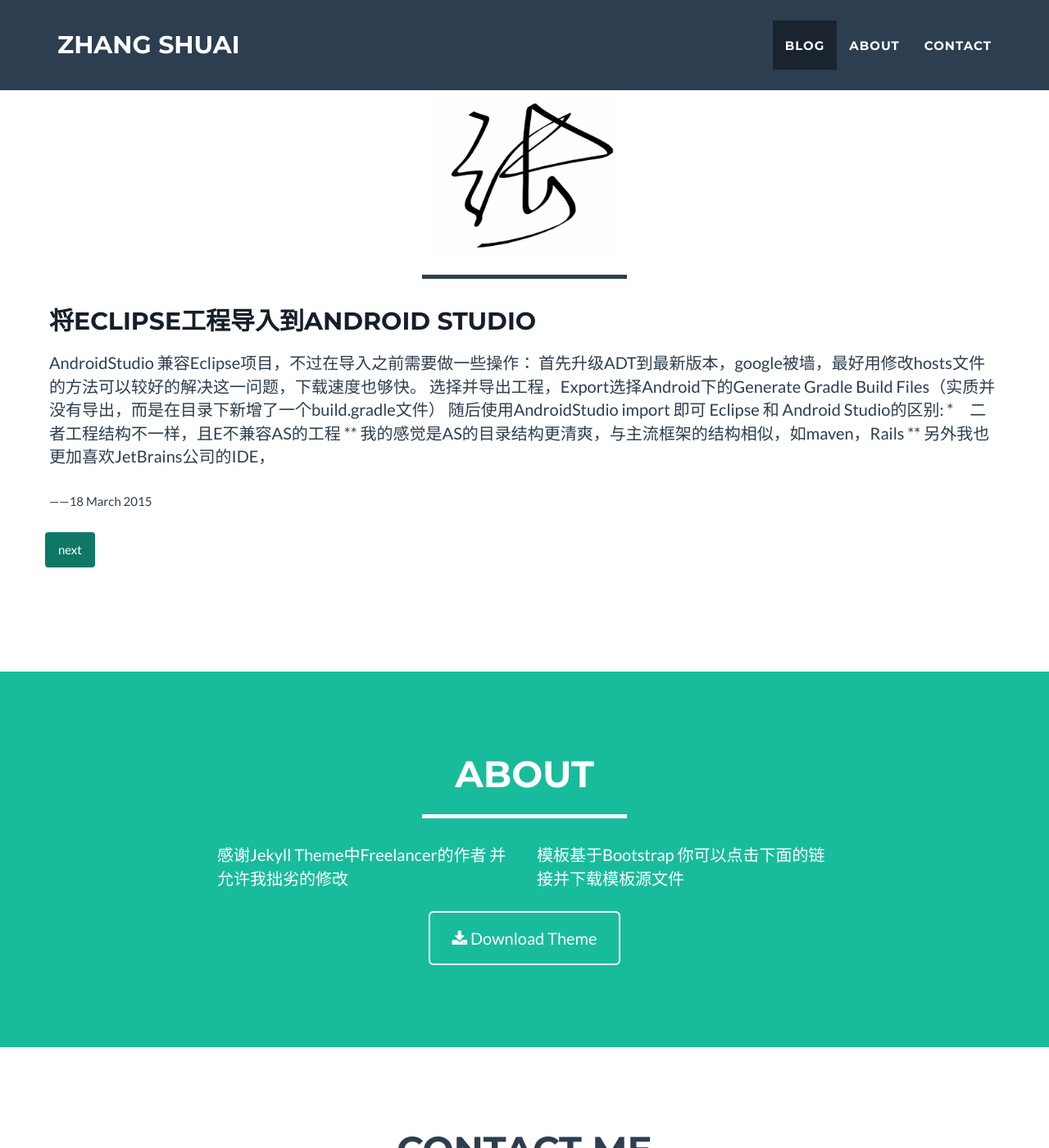
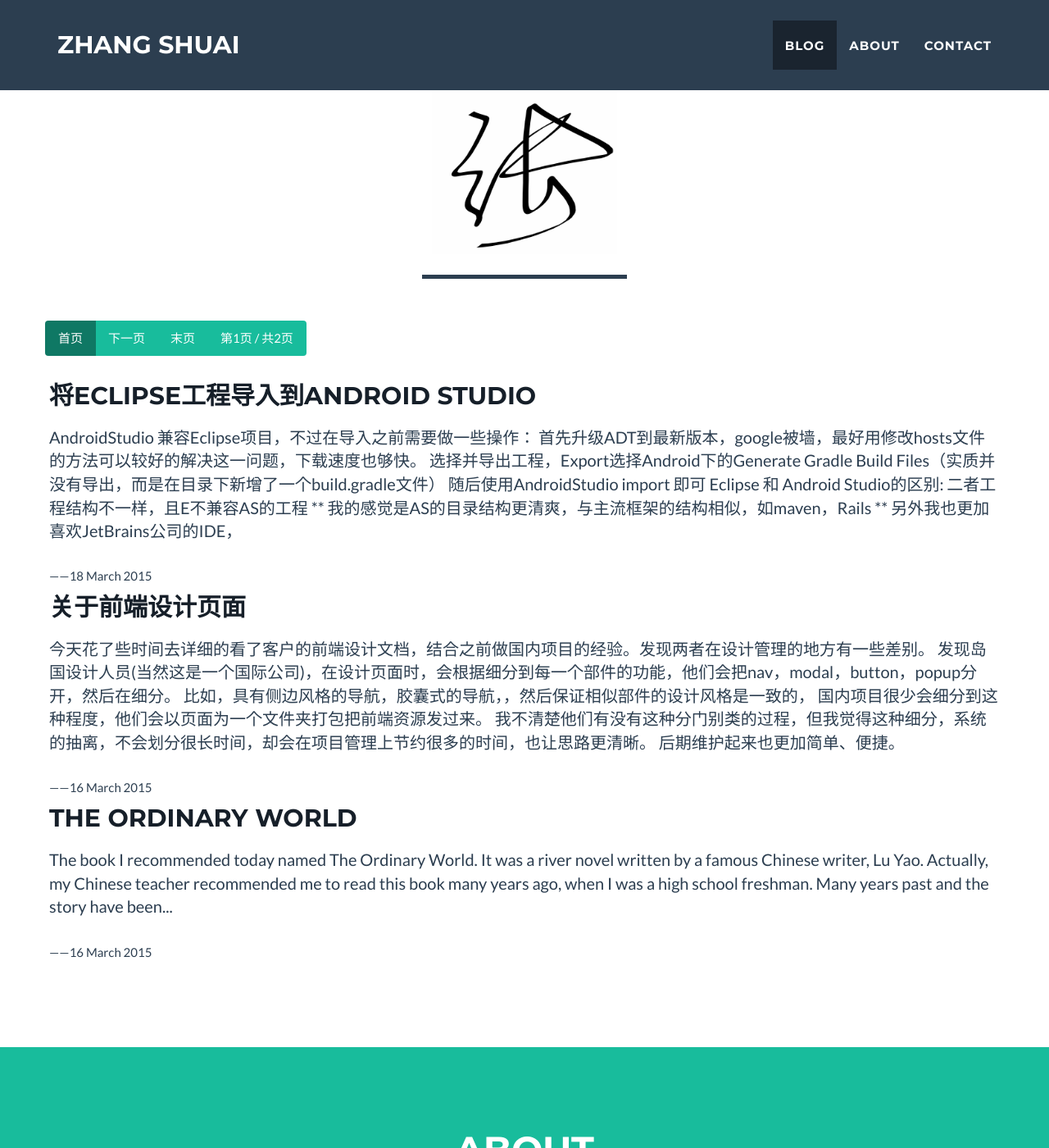
Before and after one commit to z00s/z00s.github.io, a Jekyll site: the page built from index.html, in a window 1280 px wide and 1400 px high. Shown: the whole window at 82% size. Built offline with Jekyll 4.4.1, drawn with Linux system fonts in a browser that asks for light colours; the list of posts is cut into pages by our own code.

Commit message:
* pagination

```diff
--- a/_config.yml
+++ b/_config.yml
@@ -3,7 +3,7 @@ title: Zhang Shuai
 email: your-email@domain.com
 url: https://example.github.io
 description: "Write an awesome description for your new site here. You can edit this line in _config.yml. It will appear in your document head meta (for Google search results) and in your feed.xml site description."
-paginate: 1
+paginate: 3
 paginate_path: "page:num"
 
 # Contact form: comment the line below if you want to stick with the default PHP contact form
--- a/_posts/2015-03-18-Convert-from-Eclipse-To-AndroidStudio.markdown
+++ b/_posts/2015-03-18-Convert-from-Eclipse-To-AndroidStudio.markdown
@@ -16,7 +16,6 @@ AndroidStudio 兼容Eclipse项目，不过在导入之前需要做一些操作
 
 Eclipse 和 Android Studio的区别:
 
-*　二者工程结构不一样，且E不兼容AS的工程
-
+* 二者工程结构不一样，且E不兼容AS的工程
 ** 我的感觉是AS的目录结构更清爽，与主流框架的结构相似，如maven，Rails
 ** 另外我也更加喜欢JetBrains公司的IDE，
--- a/index.html
+++ b/index.html
@@ -2,6 +2,62 @@
 layout: default
 ---
 
+<!--分页-->
+<div>
+    <ul class="pagination">
+        <!--首页-->
+        {% if paginator.page == 1 %}
+        <li class="active"><a href="/">首页</a></li>
+        {% else %}
+        <li><a href="/">首页</a></li>
+        {% endif %}
+        <!--/首页-->
+
+        <!--上一页-->
+        {% if paginator.page > 2 %}
+        <li><a href="/page{{paginator.previous_page}}/">上一页</a></li>
+        {% endif %}
+
+        <!--定义页面显示数量-->
+        {% assign pageSize = 3 %}
+        <!--计算起始页面-->
+        {% assign startPage = paginator.page | minus:pageSize %}
+        {% assign endPage = paginator.page | plus:pageSize %}
+
+        <!--当算出的页面小于2-->
+        {% if 2 > startPage %}
+        {%	assign startPage = 2 %}
+        {% endif %}
+
+        <!--当算出的末页大于total-->
+        {% if endPage >= paginator.total_pages %}
+        {%	assign endPage = paginator.total_pages | minus:1 %}
+        {% endif %}
+
+        <!--循环显示-->
+        {% for count in (startPage..endPage) %}
+        {% if count == paginator.page %}
+        <li class="active"><a href="#"><span >{{count}}</span></a></li>
+        {% else %}
+        <li><a href="/page{{count}}/">{{count}}</a></li>
+        {% endif %}
+        {% endfor %}
+
+        <!--下一页-->
+        {% if paginator.next_page %}
+        <li><a href="/page{{paginator.next_page}}/">下一页</a></li>
+        {% endif %}
+
+        <!--末页-->
+        {% if paginator.page == paginator.total_pages %}
+        <li class="active"><a href="/page{{paginator.total_pages}}/">末页</a></li>
+        {% else %}
+        <li><a href="/page{{paginator.total_pages}}/">末页</a></li>
+        {% endif %}
+        <li><a href="#">第{{paginator.page}}页 / 共{{paginator.total_pages}}页</a></li>
+    </ul>
+</div>
+<!--分页导航-->
 {% for post in paginator.posts %}
 <article class="post" itemscope itemtype="http://schema.org/BlogPosting" role="article">
     <div class="article-item">
@@ -18,23 +74,3 @@ layout: default
     </div>
 </article>
 {% endfor %}
-<ul class="pagination">
-    <!-- pre -->
-    {% if paginator.previous_page %}
-        <li class="active"><a href="{{ paginator.previous_page_path }}">pre</a></li>
-    {% endif %}
-
-    {% for count in (1..paginator.total_pages) %}
-        <!--{% if count-{{paginator.page}} < 3 && count-{{paginator.page}} > -3 %}-->
-            {% if count == 1 %}
-            <li class="active"><a href="/">1</a></li>
-            {% else %}
-            <li class="active"><a href="/page{{ count }}">{{count}}</a></li>
-            {% endif %}
-        <!--{% endif %}-->
-    {% endfor %}
-    <!-- next -->
-    {% if paginator.next_page %}
-    <li class="active"><a href="{{ paginator.next_page_path }}">next</a></li>
-    {% endif %}
-</ul>
```
